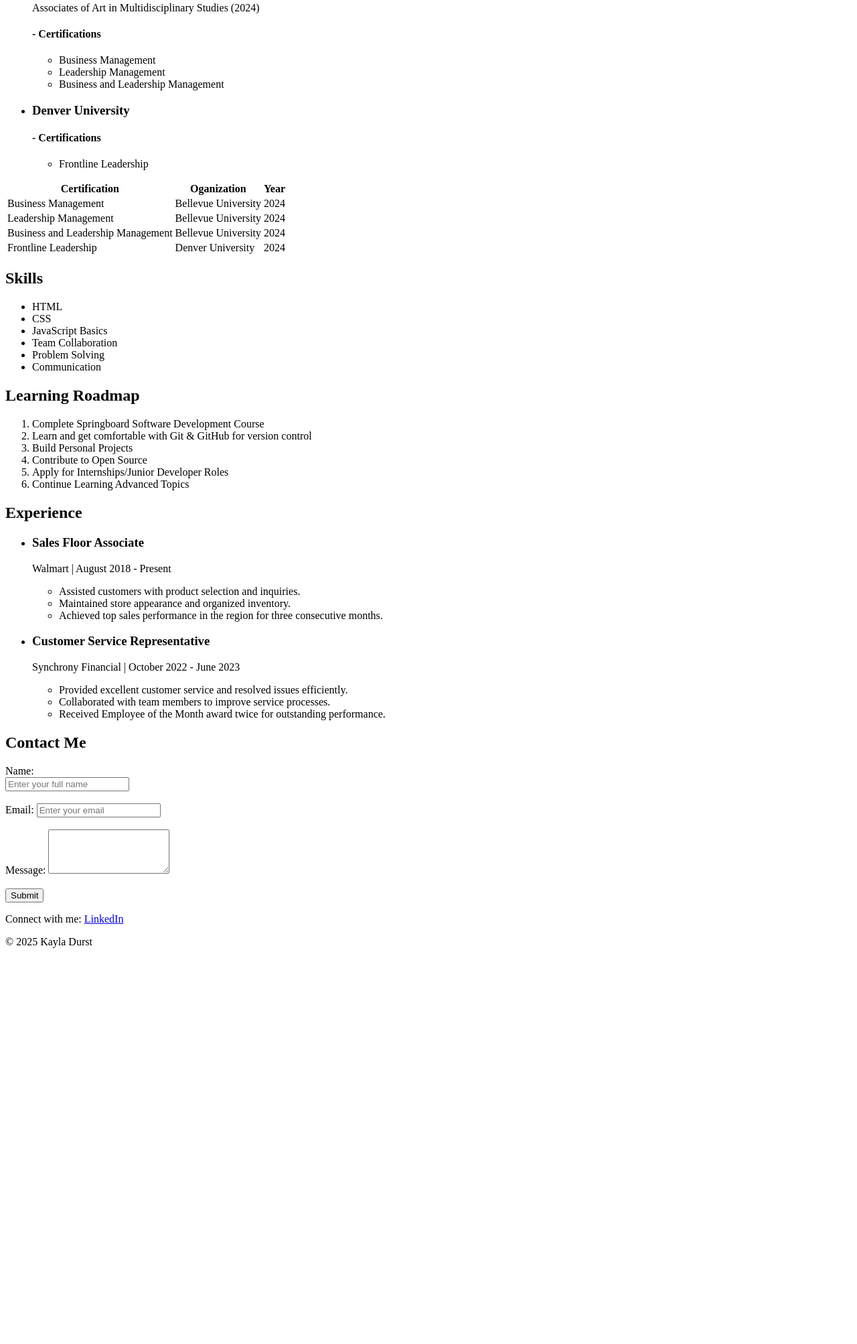
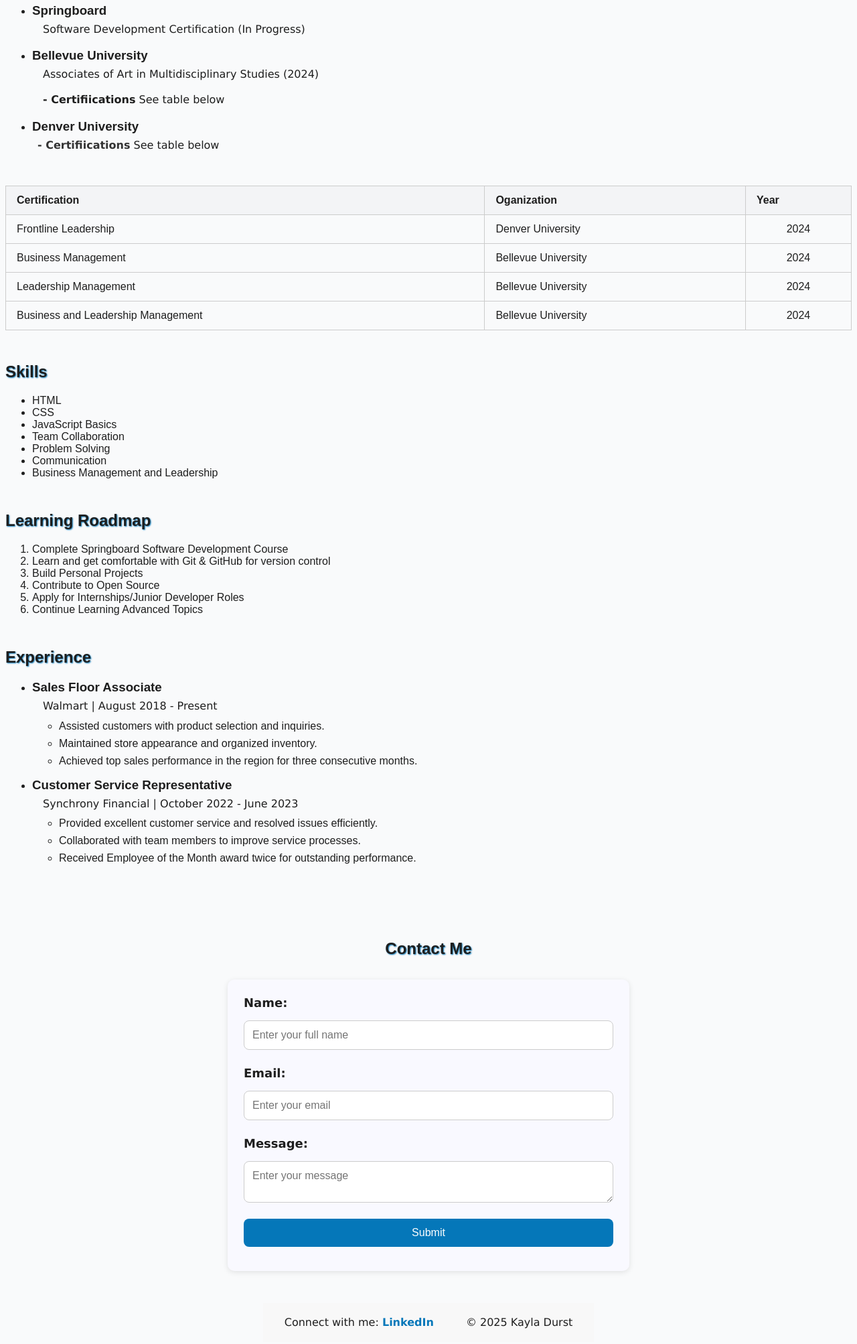
Before and after one commit to KDurst-code/Springboard, a plain HTML site: page digital-cv/index.html in a window 1280 px wide. Shown: the part 738-2744 px from the top of the page at 67% size. Before the commit the page ends 2169 px from the top, so only its background shows below. Drawn offline with Linux system fonts and the light colour scheme.

Commit message:
Updated digital CV styling and Layout

```diff
--- a/digital-cv/index.html
+++ b/digital-cv/index.html
@@ -4,21 +4,23 @@
     <meta charset="UTF-8">
     <meta name="viewport" content="width=device-width, initial-scale=1.0">
     <title>My Digital CV</title>
-    <link rel="stylesheet" href="CSS Intro/main.css">
+    <link rel="stylesheet" href="main.css">
 </head>
 <body>
     <!--My Digital CV-->
     <header>
-        <h1>Kayla Durst</h1>
-    <h2> Aspiring Software Developer</h2>
-    <img src="profile.png" alt="Profile Picture" width="200">
+        <div class="header-container">
+            <img src="profile.png" alt="Profile Picture" width="200">
+            <h1>Kayla Durst</h1>
+             <h2> Aspiring Software Developer</h2>
+        </div>
     <nav>
         <!-- Navigation to Sections-->
         <ul>
-            <li><a href="#about">About Me</a></li>
             <li><a href="#skills">Skills</a></li>
             <li><a href="#experience">Experience</a></li>
             <li><a href="#education">Education</a></li>
+            <li><a href="#about">About Me</a></li>
         </ul>
     </nav>
     </header>
@@ -46,21 +48,19 @@
                 <li>
                     <h3> Bellevue University</h3>
                     <p>Associates of Art in Multidisciplinary Studies (2024)</p>
-
-                     <h4>- Certifications</h4>
-                    <ul>
-                        <li> Business Management
-                        <li> Leadership Management
-                         <li> Business and Leadership Management
-                    </ul>
+                    <p><strong class="cert-table">- Certifiications</strong> <span class="see-table">See table below</span></p>
                 </li>
                 <!-- Denver University -->
                 <li>
                     <h3> Denver University</h3>
-                           <h4>- Certifications</h4>
-                            <ul>
-                                <li> Frontline Leadership</li>
-                            </ul>
+                    <p>
+                        <strong class="cert-label">- Certifiications</strong>
+                        <span class="see-table">See table below</span>
+                    </p>
+
+                    <table class="cert-table">
+                        <!-- Table rows go here -->
+                    </table>
                 </li>
                     </ul>
                  <!-- Other Section Here -->
@@ -70,6 +70,11 @@
                     <th>Certification</th>
                     <th>Oganization</th>
                     <th>Year</th>
+                </tr>
+                <tr>
+                    <td>Frontline Leadership</td>
+                    <td>Denver University</td>
+                    <td>2024</td>
                 </tr>
                 <tr>
                     <td>Business Management</td>
@@ -84,11 +89,6 @@
                 <tr>
                     <td>Business and Leadership Management</td>
                     <td>Bellevue University</td>
-                    <td>2024</td>
-                </tr>
-                <tr>
-                    <td>Frontline Leadership</td>
-                    <td>Denver University</td>
                     <td>2024</td>
                 </tr>
             </table>
@@ -106,6 +106,7 @@
                 <li>Team Collaboration</li>
                 <li>Problem Solving</li>
                 <li>Communication</li>
+                <li> Business Management and Leadership</li>
             </ul>
             <h2> Learning Roadmap</h2>
             <ol>
@@ -147,27 +148,29 @@
 
         <section id="contact">
             <h2>Contact Me</h2>
+         <!-- Form starts here -->
+            <form id="contact-form">
+        <!-- Name Field -->
+        <label for="name">Name:</label>
+        <input type="text" id="name" name="name" placeholder="Enter your full name" required>
 
-            <!-- Form starts here -->
-            <form action="#" method="post">
-                <!-- Name Field-->
-                <label for="name">Name:</label><br>
-                <input type="text" id="name" name="name" placeholder="Enter your full name" required><br><br>
+         <!-- Email Field -->
+        <label for="email">Email:</label>
+        <input type="email" id="email" name="email" placeholder="Enter your email" required>
 
-                <!-- Email Field-->
-                <label for="email">Email:</label>
-                <input type="email" id="email" name="email" placeholder="Enter your email" required><br><br>
+        <!-- Message Field -->
+        <label for="message">Message:</label>
+        <textarea id="message" name="message" placeholder="Enter your message" required></textarea>
 
-                <!-- Message Field-->
-                <label for="message">Message:</label>
-                <textarea id="message" name="message" rows="4" required></textarea><br><br>
-
-                <input type="submit" value="Submit">
+        <input type="submit" value="Submit">
+</form>
     <footer>
-        <p>Connect with me:
+        <div class="connect">
+        <p class="left"> Connect with me:
             <a href="https://www.linkedin.com/in/kayla-durst-7146b8310?utm_source=share&utm_campaign=share_via&utm_content=profile&utm_medium=ios_app" target="_blank" rel="noopener noreferrer">LinkedIn</a>
         </p>
-        <p>&copy; 2025 Kayla Durst</p>
+        <p class="right">&copy; 2025 Kayla Durst</p>
+        </div>
     </footer>
 </body>
 </html>
--- a/digital-cv/main.css
+++ b/digital-cv/main.css
@@ -1,120 +1,142 @@
-/* Base Page Styles*/
+/* ================================
+   Base Page Styles
+================================ */
 body {
     background-color: #f9fafb;
     color: #1e1e1e;
-    font-family: 'Poppins',Arial, sans-serif;
+    font-family: 'Poppins', Arial, sans-serif;
 }
 
-/* Header Styles */
+/* Typography */
+p {
+    font-family: Verdana, sans-serif;
+    font-size: 16px;
+    line-height: 1.6;
+    margin-left: 1rem;
+}
+
+label {
+    font-family: Verdana, sans-serif;
+    font-size: 18px;
+    font-weight: bold;
+}
+
+/* ================================
+   Header Styles
+================================ */
 header {
     background-color: #f3f4f6;
     padding: 1rem;
     text-align: center;
 }
 
-/*Use flexbox for header layout*/
 .header-container {
     display: flex;
-    justify-content: space-between; /* spreads items apart */
-    align-items: center;
-    flex-wrap: wrap; /*adusts for smaller screens */
+    flex-wrap: wrap;
     flex-direction: column;
-    position: relative;
+    justify-content: space-between;
     align-items: center;
     gap: 1rem;
+    position: relative;
 }
 
-/* Profile Picture on Top Left */
 .header-container img {
-    border-radius: 50%; /* makes image circular */
+    border-radius: 50%;
     width: 150px;
     height: 150px;
-    object-fit: cover; /*prevents image distortion */
+    object-fit: cover;
     order: 1;
 }
 
-/*Centered Name */
-.header-container h1{
-    /* This is changed the color of h1's */
-    color: indigo;
-    font-size: 2.5rem;
+.header-container h1 {
+    color: black;
+    font-size: 2rem;
     text-transform: uppercase;
-    text-shadow: 2px 2px 4px rgba(0, 0, 0, 0.1);
+    text-shadow: 1px 1px 3px #0577b9;
     text-align: center;
-    flex: 1; /* allows it to stay centered */
+    flex: 1;
     order: 2;
-
 }
 
-/*Subtitle (Apiring Software Developer) */
-.header-containter h2 {
-    color: #5b21b6;
+.header-container h2 {
+    color: #0577b9;
     font-size: 1.8rem;
     text-align: center;
-    flex-basis: 100%; /* ensures it appears below h1*/
+    flex-basis: 100%;
 }
 
-/* Optional Contact Info (bottom right corner of header) */
 .header-contact {
     position: absolute;
     bottom: 10px;
     right: 20px;
     text-align: right;
     font-size: 0.9rem;
+    color: #6b7280;
     order: 4;
-    color: #6b7280;
 }
 
-/*Navigation Styles */
+/* ================================
+   Navigation
+================================ */
+nav ul {
+    list-style-type: none;
+    display: flex;
+    justify-content: space-evenly;
+    padding: 0;
+    margin-top: 1rem;
+}
+
 nav a {
     text-decoration: none;
-    color: #3b0764;
+    color: #0577b9;
     font-weight: bold;
     padding: 0.5rem 1rem;
     transition: color 0.3s ease;
-}
-
-nav ul {
-    list-style-type: none;
-    display: flex;
-    justify-content: space-evenly; /*spreads lings across page evenly */
-    padding: 0;
-    margin-top: 1rem;
 }
 
 nav a:hover {
     color: #7c3aed;
 }
 
-/*Typography & Text Styles */
-p {
-    font-family: verdana;
-    font-size: 20px;
-    line-height: 1.6;
+/* ================================
+   Contact Form
+================================ */
+#contact {
+    display: flex;
+    flex-direction: column; /* stack content vertically */
+    align-items: center;    /* center horizontally */
+    justify-content: center;
+    text-align: center;
+    padding: 3rem 1rem;
 }
 
-label {
-    font-family: verdana;
-    font-size: 18px;
-    font-weight: bold;
+/* Form Layout */
+#contact-form {
+    display: flex;
+    flex-direction: column; /* vertical layout */
+    gap: 0.75rem;           /* consistent spacing */
+    max-width: 600px;
+    width: 90%;
+    margin: 1rem auto;
+    padding: 1.5rem;
+    background-color: #f9f9ff;
+    border-radius: 10px;
+    box-shadow: 0 2px 8px rgba(0, 0, 0, 0.1);
+    box-sizing: border-box;
 }
 
-/*Form Layout using Flexbox */
-form {
-    display: flex;
-    flex-direction: column; /*stacks form items vertically */
-    gap: 1rem; /*adds space between form items */
-    max-width: 600px;
-    margin: 2rem auto;
-    background-color: #f9f9ff;
-    padding: 1.5rem;
-    border-radius: 10px;
-    box-shadow: 0 2px 8px rgba (0, 0, 0, 0.1);
+/* Labels */
+#contact-form label {
+    display: block;
+    font-weight: bold;
+    margin-bottom: 0.25rem; /* small gap between label and input */
+    text-align: left;
 }
 
-input[type="text"],
-input[type="email"],
-textarea {
+/* Inputs and Textarea */
+#contact-form input[type="text"],
+#contact-form input[type="email"],
+#contact-form textarea {
     width: 100%;
     padding: 0.75rem;
     border: 1px solid #ccc;
@@ -122,16 +144,215 @@ textarea {
     font-size: 1rem;
     font-family: 'Poppins', Arial, sans-serif;
     transition: background-color 0.3s ease;
+    box-sizing: border-box;
 }
 
-input[type="submit"] {
-    background-color: #7c3aed;
+/* Input Spacing */
+#contact-form input,
+#contact-form textarea {
+    margin-bottom: 0.75rem;
 }
 
-/*Comments for Clarity*/
+/* Submit Button */
+#contact-form input[type="submit"] {
+    background-color: #0577b9;
+    color: white;
+    font-size: 1rem;
+    padding: 0.75rem;
+    border: none;
+    border-radius: 8px;
+    cursor: pointer;
+    transition: background-color 0.3s ease;
+}
+
+#contact-form input[type="submit"]:hover {
+    background-color: #025b8a;
+}
+
+/* Contact Heading */
+#contact h2 {
+    text-align: center;
+    color: #1e1e1e;
+    text-shadow: #0577b9 1px 1px 2px;
+    margin-bottom: 1rem;
+}
+
+/* ================================
+   Education Section
+================================ */
+#education h2,
+#about h2,
+#experience h2,
+#skills h2,
+#contact h2 {
+    margin-top: 3rem;
+    color: #1e1e1e;
+    text-shadow: #0577b9 1px 1px 2px;
+}
+
+#education h3 {
+    margin-top: 1rem;
+    margin-bottom: 0.25rem;
+}
+
+#education li p {
+    margin-top: 0.25rem;
+    margin-bottom: 0.75rem;
+    font-size: 16px;
+}
+
+#education li:nth-of-type(3) p {
+    margin-left: 0.5rem;
+}
+
+#education li:nth-of-type(3) p strong {
+    font-weight: bold;
+    color: #333;
+}
+
+#education li:nth-of-type(3) p em,
+#education li:nth-of-type(3) p i {
+    font-style: italic;
+    color: #555;
+    margin-left: 0.5rem;
+}
+
+#education .cert-table {
+    margin-top: 1rem;
+}
+
+/* ================================
+   Certifications Table
+================================ */
+#certifications-table {
+    margin-top: 1rem;
+    margin-bottom: 2rem;
+}
+
+#certifications-table table {
+    width: 100%;
+    border-collapse: collapse;
+    margin: 2rem 0;
+}
+
+#certifications-table th,
+#certifications-table td {
+    border: 1px solid #ccc;
+    padding: 0.75rem 1rem;
+    text-align: left;
+}
+
+#certifications-table th {
+    background-color: #f3f4f6;
+    color: #1e1e1e;
+}
+
+#certifications-table td:nth-child(3) {
+    text-align: center;
+}
+
+/* ================================
+   Experience Section
+================================ */
+#experience h3 {
+    margin-top: 0.75em;
+    margin-bottom: 0.25rem;
+}
+
+#experience p {
+    margin-top: 0.25rem;
+    margin-bottom: 0.5rem;
+}
+
+#experience ul {
+    margin-top: 0.25rem;
+    margin-bottom: 1rem;
+}
+
+#experience li {
+    margin-bottom: 0.5rem;
+}
+
+.job {
+    margin-bottom: 25px;
+}
+
+.company-date {
+    font-size: 18px;
+    color: #555;
+    margin: 0 0 7px 0;
+}
+
+.job-title {
+    font-size: 16px;
+    font-weight: bold;
+    margin: 5px 0 10px 0;
+    padding-left: 20px;
+    position: relative;
+}
+
+.job-title::before {
+    content: "▸";
+    position: absolute;
+    left: 0px;
+    color: #0077b5;
+    font-size: 16px;
+    line-height: 1;
+}
+
+.job-responsibilities {
+    margin: 0 0 0 35px;
+    padding: 0;
+    list-style-type: disc;
+}
+
+.job-responsibilities li {
+    margin-bottom: 5px;
+    font-size: 14px;
+}
+
+/* ================================
+   Footer / Connect Section
+================================ */
+.connect {
+    display: flex;
+    justify-content: center;
+    align-items: center;
+    gap: 3rem;
+    padding: 1rem 2rem;
+    background-color: #f8f8f8;
+    font-family: Poppins, Arial, sans-serif;
+    font-size: 1rem;
+    margin-top: 2rem;
+}
+
+.connect a {
+    color: #0577b9;
+    text-decoration: none;
+    font-weight: bold;
+    font-size: 1rem;
+    transition: color 0.3s ease;
+}
+
+.connect a:hover {
+    text-decoration: underline;
+    color: #7c3aed;
+}
+
+.connect p {
+    margin: 0;
+    color: #1e1e1e;
+    font-weight: 500;
+}
+
+/* ================================
+   Comments / Notes
+================================ */
 /*
-- Flexbox is used in .header-container to align profile photo (left), name (center), and contact info (bottom right).
-- Border radius: 50% makes the profile picture circular.
-- Flexbox also used in form to space inputs evenly and align submit button.
-- Hover transition on nav links for interactivity.
+- Flexbox used in .header-container for photo, name, and contact alignment.
+- Circular profile image via border-radius: 50%.
+- Form uses flexbox for layout and spacing.
+- Hover transition added to nav links.
+- Education section styles separate bold and italic for certifications line.
+- Experience uses custom bullets for job titles.
 */
```
